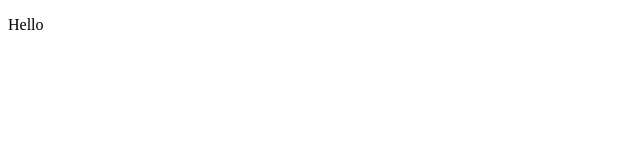
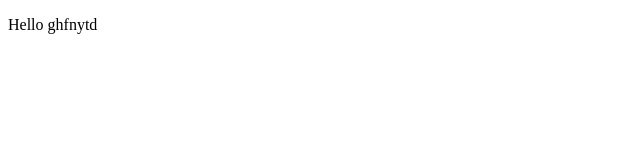
Before and after one commit to LizzieCapo0516/Top-Grade-Seafood, a website: page test.html in a window 1280 px wide. Shown: the full height of the page, 0-640 px from the left. Drawn offline with Linux system fonts and the light colour scheme.

Commit message:
ghbfthdft

```diff
--- a/test.html
+++ b/test.html
@@ -7,7 +7,7 @@
     <title>Document</title>
 </head>
 <body>
-    <p>Hello</p>
+    <p>Hello ghfnytd</p>
     <div w3-include-html="footer.html"></div>
 </body>
 </html>
```
